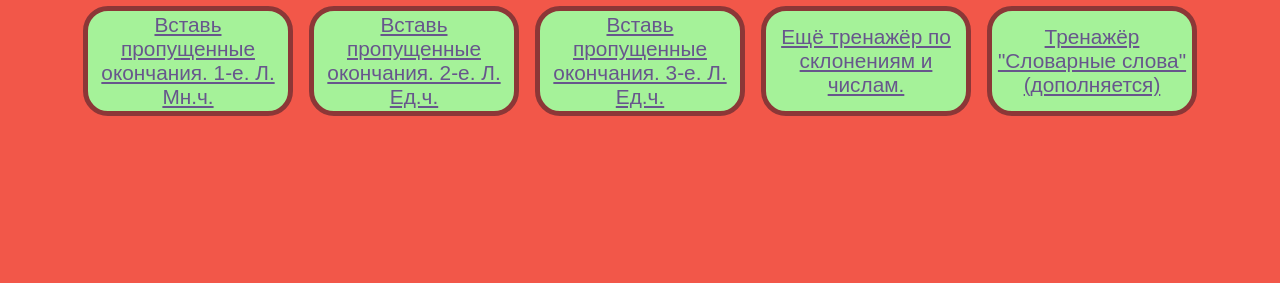
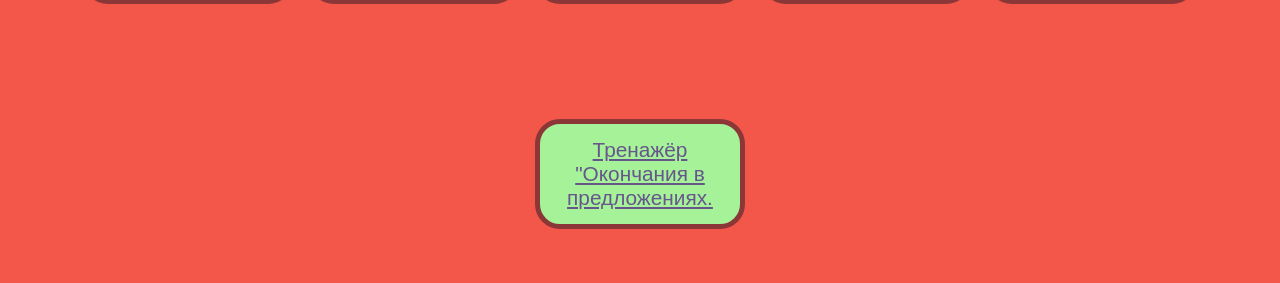
Before and after one commit to primaryGURU/primaryGuruSite, a plain HTML site: page index.html in a window 1280 px wide. Shown: the part 2106-2389 px from the top of the page. Drawn offline with Linux system fonts and the light colour scheme.

Commit message:
Update index.html

```diff
--- a/index.html
+++ b/index.html
@@ -88,6 +88,9 @@
             <a href="pages\rus\VstavBukvi.html" id="btn_cont5" class="btnContent">
                 <span>Тренажёр "Словарные слова"(дополняется)</span>
                </a>
+            <a href="https://kurale.github.io/GWD_doc/RussianLanguage/index.html" id="btn_cont6" class="btnContent">
+                <span>Тренажёр "Окончания в предложениях.</span>
+               </a>
         </div>
     </div>
 
```
